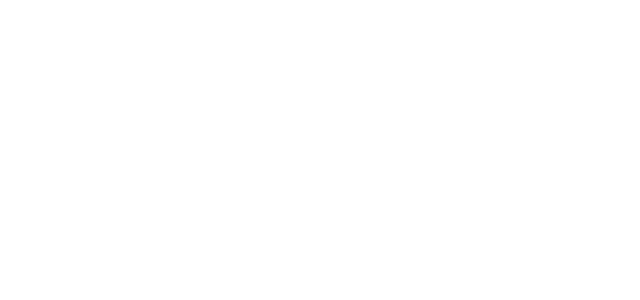
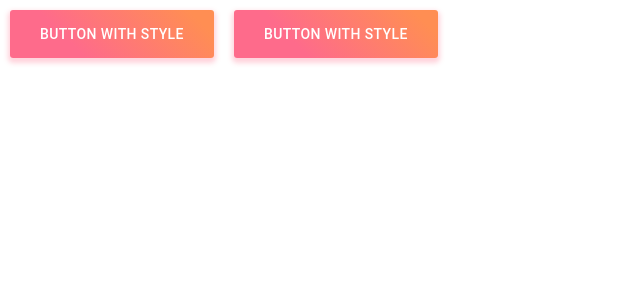
Before and after one commit to dhcho/React_example, a React (Create React App) app: page /style1 in a window 1280 px wide. Shown: the top 300 px of the page, without its empty margins (0-640 px from the left). Built offline with nearby package versions, Linux system fonts and the light colour scheme.

Commit message:
2021.08.13 react material ui practice

```diff
--- a/src/App.js
+++ b/src/App.js
@@ -3,6 +3,8 @@
 import Home from './routes/Home';
 import SignIn from './routes/SignIn';
 import SignUp from './routes/SignUp';
+import BoxTutorial from './routes/BoxTutorial';
+import StyleTutorial1 from './routes/StyleTutorial1';
 import ColorThemeTutorial from './routes/ColorThemeTutorial';
 import { BrowserRouter as Router, Switch, Route } from "react-router-dom";
 
@@ -19,6 +21,12 @@
         <Route exact path="/signUp">
           <SignUp />
         </Route>
+        <Route exact path="/box">
+          <BoxTutorial />
+        </Route>
+        <Route exact path="/style1">
+          <StyleTutorial1 />
+        </Route>
         <Route exact path="/colorTheme">
           <ColorThemeTutorial />
         </Route>
--- /dev/null
+++ b/src/routes/BoxTutorial.js
@@ -0,0 +1,21 @@
+import React, { Component } from 'react';
+import Button from '@material-ui/core/Button'
+import Box from '@material-ui/core/Box';
+class BoxTutorial extends Component {
+  render() {
+    return (
+      <div>
+        <Box clone color="primary.main" m={5}>
+          <Button>Button 1</Button>
+        </Box>
+        <Box color="primary.main" m={5}>
+          <Button>Button 2</Button>
+        </Box>
+        <Box component="span" m={5}>
+          <Button>Button 3</Button>
+        </Box>
+      </div>
+    );
+  }
+}
+export default BoxTutorial;
--- /dev/null
+++ b/src/routes/StyleTutorial1.js
@@ -0,0 +1,27 @@
+import React, { Component } from 'react';
+import Button from '@material-ui/core/Button'
+import { withStyles } from '@material-ui/core/styles';
+const styles  = {
+  root: {
+    background: 'linear-gradient(45deg, #FE6B8B 30%, #FF8E53 90%)',
+    border: 0,
+    borderRadius: 3,
+    boxShadow: '0 3px 5px 2px rgba(255, 105, 135, .3)',
+    color: 'white',
+    height: 48,
+    padding: '0 30px',
+    margin : '10px'
+  },
+};
+class StyleTutorial1 extends Component {
+  render() {
+    const {classes} = this.props;
+    return (
+      <div>
+        <Button className={classes.root}>Button with Style</Button>
+        <Button className={this.props.classes.root}>Button with Style</Button>
+      </div>
+    );
+  }
+}
+export default  withStyles(styles)(StyleTutorial1);
```
